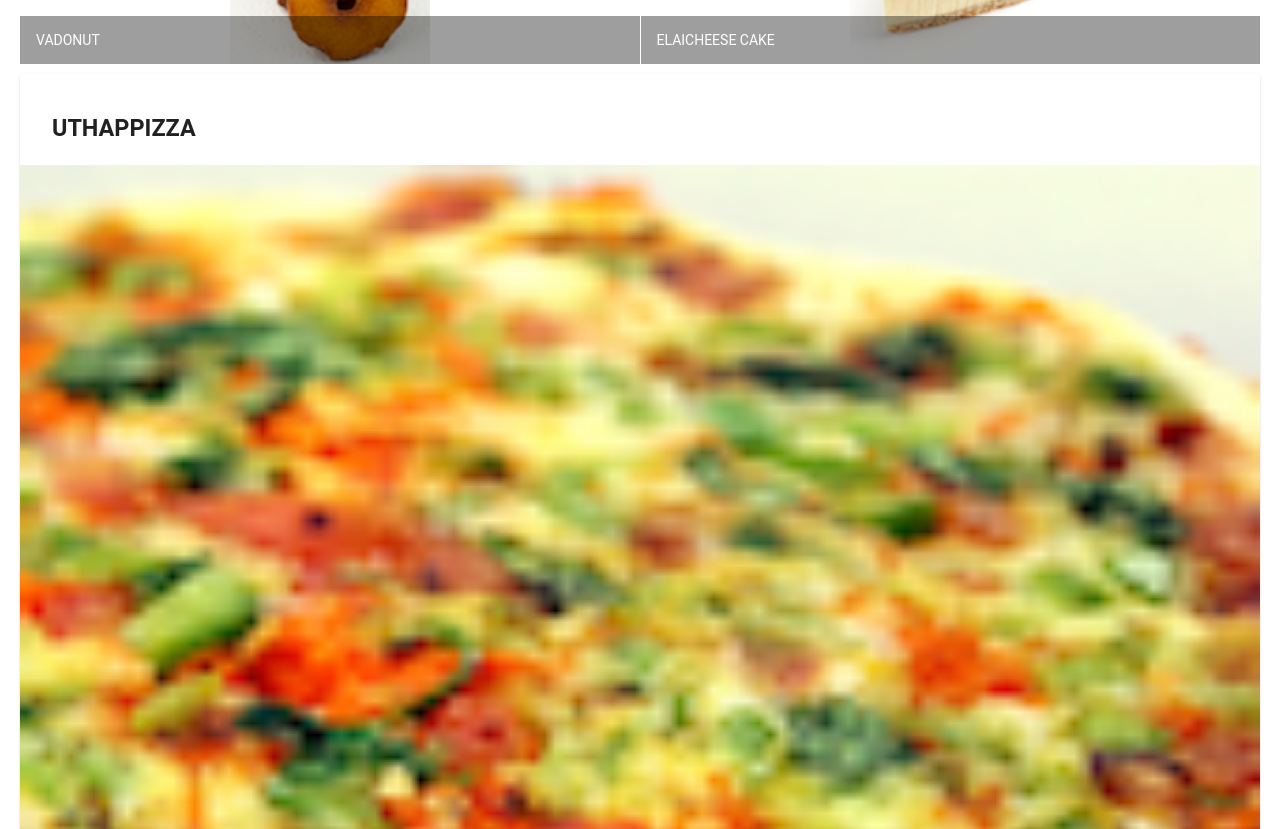
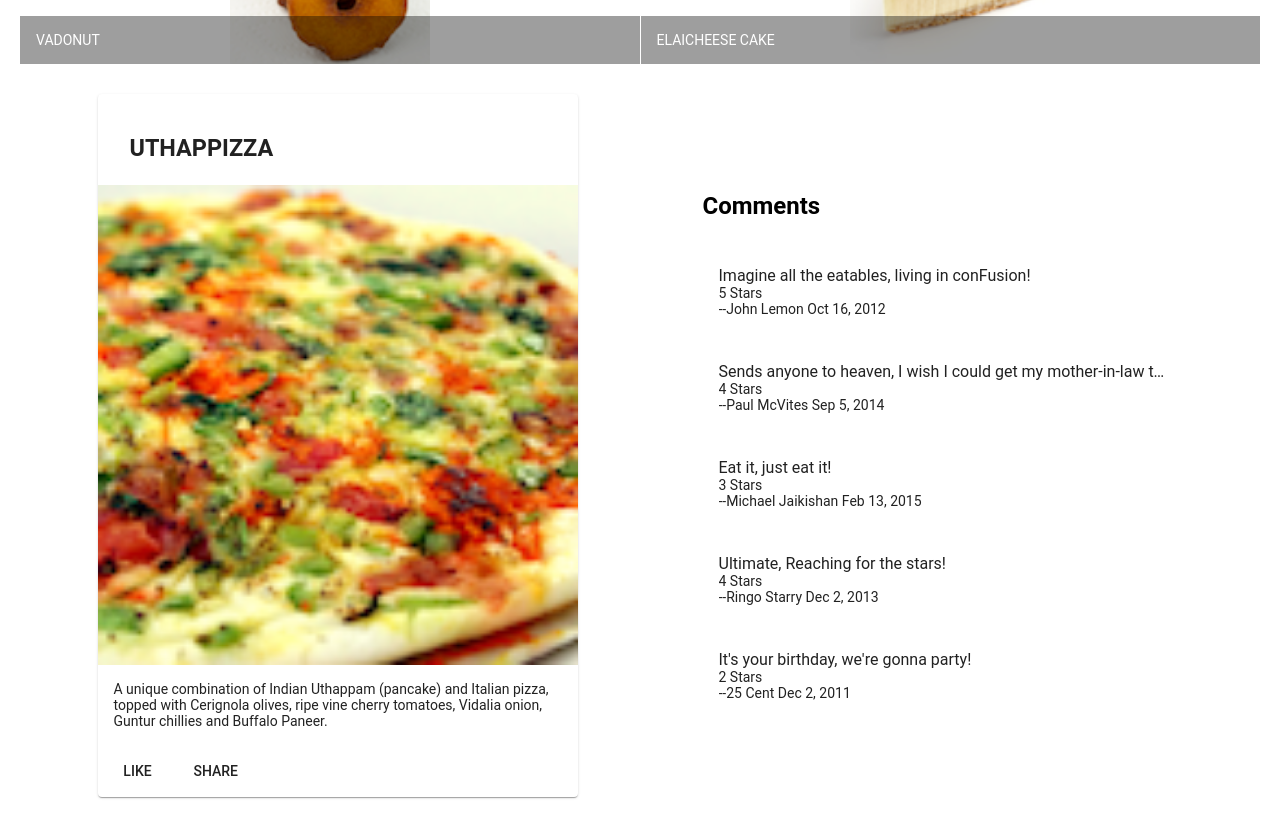
Before and after one commit to Tarun-Acharya/Full-Stack-Specialization-Angular, an Angular app: page / in a window 1280 px wide. Shown: the part 500-1329 px from the top of the page. Built offline with nearby package versions, Linux system fonts and the light colour scheme.

Commit message:
assignment 1

```diff
--- a/src/app/app.module.ts
+++ b/src/app/app.module.ts
@@ -11,10 +11,12 @@
 import { AppComponent } from './app.component';
 import 'hammerjs';
 import { MenuComponent } from './menu/menu.component';
+import { DishdetailComponent } from './dishdetail/dishdetail.component';
 @NgModule({
   declarations: [
     AppComponent,
-    MenuComponent
+    MenuComponent,
+    DishdetailComponent
   ],
   imports: [
     BrowserModule,
--- /dev/null
+++ b/src/app/dishdetail/dishdetail.component.html
@@ -0,0 +1,43 @@
+<div class="container"
+    fxLayout="row"
+    fxLayout.sm="column"
+    fxLayout.xs="column"
+    fxLayoutAlign.gt-md="space-around center"
+    fxLayoutGap="10px"
+    fxLayoutGap.xs="0">
+
+  <div fxFlex="40">
+
+        <mat-card *ngIf="dish">
+            <mat-card-header>
+                <mat-card-title>
+                    <h3>{{dish.name | uppercase}}</h3>
+                </mat-card-title>
+            </mat-card-header>
+            <img mat-card-image src={{dish.image}} alt={{dish.name}}>
+            <mat-card-content>
+                <p>{{dish.description}}</p>
+
+            </mat-card-content>
+            <mat-card-actions>
+                <button mat-button>LIKE</button>
+                <button mat-button>SHARE</button>
+            </mat-card-actions>
+        </mat-card>
+
+    </div>
+
+
+  <div fxFlex="40" *ngIf="dish">
+    <h2>Comments</h2>
+    <mat-list *ngFor="let comment of dish.comments" >
+        <mat-list-item>
+        <p matLine>{{comment.comment }}</p>
+        <p matLine>{{comment.rating }} Stars</p>
+      <p matLine> --{{comment.author }} {{comment.date | date }}</p>
+
+      </mat-list-item>
+       </mat-list>
+  </div>
+
+</div>
--- /dev/null
+++ b/src/app/dishdetail/dishdetail.component.ts
@@ -0,0 +1,59 @@
+import { Component, OnInit } from '@angular/core';
+const DISH = {
+  id: '0',
+  name: 'Uthappizza',
+  image: '/assets/images/uthappizza.png',
+  category: 'mains',
+  featured: true,
+  label: 'Hot',
+  price: '4.99',
+  // tslint:disable-next-line:max-line-length
+  description: 'A unique combination of Indian Uthappam (pancake) and Italian pizza, topped with Cerignola olives, ripe vine cherry tomatoes, Vidalia onion, Guntur chillies and Buffalo Paneer.',
+  comments: [
+       {
+           rating: 5,
+           comment: 'Imagine all the eatables, living in conFusion!',
+           author: 'John Lemon',
+           date: '2012-10-16T17:57:28.556094Z'
+       },
+       {
+           rating: 4,
+           comment: 'Sends anyone to heaven, I wish I could get my mother-in-law to eat it!',
+           author: 'Paul McVites',
+           date: '2014-09-05T17:57:28.556094Z'
+       },
+       {
+           rating: 3,
+           comment: 'Eat it, just eat it!',
+           author: 'Michael Jaikishan',
+           date: '2015-02-13T17:57:28.556094Z'
+       },
+       {
+           rating: 4,
+           comment: 'Ultimate, Reaching for the stars!',
+           author: 'Ringo Starry',
+           date: '2013-12-02T17:57:28.556094Z'
+       },
+       {
+           rating: 2,
+           comment: 'It\'s your birthday, we\'re gonna party!',
+           author: '25 Cent',
+           date: '2011-12-02T17:57:28.556094Z'
+       }
+   ]
+};
+@Component({
+  selector: 'app-dishdetail',
+  templateUrl: './dishdetail.component.html',
+  styleUrls: ['./dishdetail.component.scss']
+})
+export class DishdetailComponent implements OnInit {
+  dish = DISH;
+
+
+  constructor() { }
+
+  ngOnInit(): void {
+  }
+
+}
--- a/src/app/menu/menu.component.html
+++ b/src/app/menu/menu.component.html
@@ -18,24 +18,6 @@
         </mat-grid-tile>
     </mat-grid-list>
 </div>
-<div fxFlex *ngIf="selectedDish">
-    <mat-card>
-        <mat-card-header>
-            <mat-card-title>
-                <h3>{{selectedDish.name | uppercase}}</h3>
-            </mat-card-title>
-        </mat-card-header>
-        <img mat-card-image src={{selectedDish.image}} alt={{selectedDish.name}}>
-        <mat-card-content>
-            <p>{{selectedDish.description}}</p>
 
-        </mat-card-content>
-        <mat-card-actions>
-            <button mat-button>LIKE</button>
-            <button mat-button>SHARE</button>
-        </mat-card-actions>
-    </mat-card>
-
+<app-dishdetail></app-dishdetail>
 </div>
-
-</div>
--- a/src/index.html
+++ b/src/index.html
@@ -5,6 +5,7 @@
   <title>ConFusion</title>
   <base href="/">
   <meta name="viewport" content="width=device-width, initial-scale=1">
+  <link href="https://fonts.googleapis.com/icon?family=Material+Icons" rel="stylesheet">
   <link rel="icon" type="image/x-icon" href="favicon.ico">
 </head>
 <body>
```
Also changed, not shown: src/app/dishdetail/dishdetail.component.scss (added), 1 other file (tests, documents, lock files or other folders).
